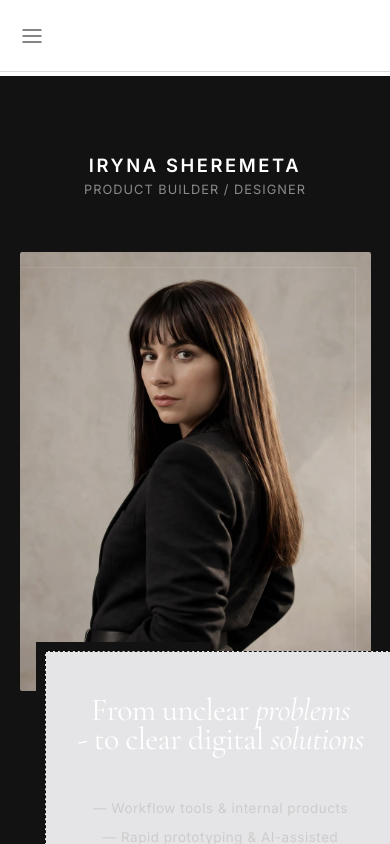
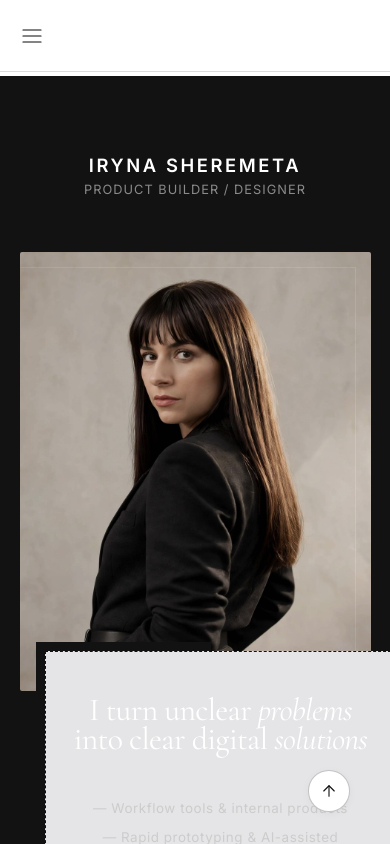
Before and after one commit to Irene2828/porfoliojuly, a Next.js app: page / in a window 390 px wide. Shown: the top 844 px of the page. Built offline with nearby package versions, Linux system fonts and the light colour scheme; no server answers; the database is empty; a web font is replaced by a local one.

Commit message:
Remove footer copyright, add back-to-top UP arrow button, update section labels & stats

```diff
--- a/src/app/components/FaceDivider.css
+++ b/src/app/components/FaceDivider.css
@@ -88,12 +88,28 @@
   box-shadow: 4px 4px 0 0 #e5e5e7 !important; /* permanent solid right-bottom silver shadow */
 }
 
-.face-footer-copyright {
-  font-family: var(--font-sans);
-  font-size: 0.75rem;
-  font-weight: 500;
-  letter-spacing: 0.08em;
-  color: #8a8a8a;
-  margin-top: 4rem;
-  text-transform: uppercase;
+.back-to-top-btn {
+  position: absolute;
+  bottom: 2rem;
+  right: 2.5rem;
+  width: 2.6rem;
+  height: 2.6rem;
+  border-radius: 50%;
+  border: 1px solid rgba(18, 18, 18, 0.25);
+  background: #ffffff;
+  color: #121212;
+  display: flex;
+  align-items: center;
+  justify-content: center;
+  cursor: pointer;
+  z-index: 50;
+  transition: all 0.25s ease;
+  box-shadow: 0 2px 8px rgba(0, 0, 0, 0.04);
 }
+
+.back-to-top-btn:hover {
+  background: #121212;
+  color: #ffffff;
+  border-color: #121212;
+  transform: translateY(-3px);
+}
--- a/src/app/components/FaceDivider.tsx
+++ b/src/app/components/FaceDivider.tsx
@@ -31,9 +31,18 @@ export default function FaceDivider() {
         <motion.a variants={arriveIn} href="mailto:hello@example.com" className="btn btn-primary face-cta">
           Start a conversation
         </motion.a>
-        <motion.div variants={arriveIn} className="face-footer-copyright">
-          &copy; {new Date().getFullYear()} IRYNA SHEREMETA — BASED IN MONTREAL • REMOTE
-        </motion.div>
+        <a
+          href="#home"
+          className="back-to-top-btn"
+          onClick={(e) => { e.preventDefault(); window.scrollTo({ top: 0, behavior: 'smooth' }); }}
+          title="Back to top"
+          aria-label="Back to top"
+        >
+          <svg width="18" height="18" viewBox="0 0 24 24" fill="none" stroke="currentColor" strokeWidth="1.5" strokeLinecap="round" strokeLinejoin="round">
+            <line x1="12" y1="19" x2="12" y2="5"></line>
+            <polyline points="5 12 12 5 19 12"></polyline>
+          </svg>
+        </a>
       </motion.div>
     </section>
   );
--- a/src/app/components/Header.css
+++ b/src/app/components/Header.css
@@ -20,6 +20,7 @@
   z-index: 100;
   pointer-events: none; /* Let clicks pass through if empty space */
 }
+
 
 .header-mobile {
   display: none;
@@ -340,3 +341,23 @@
   0% { opacity: 0; }
   100% { opacity: 1; }
 }
+
+@media (min-width: 1670px) {
+  .premium-header {
+    --hero-inner-width: min(calc(100vw - 4rem), 1347px);
+    max-width: 1411px; /* 10% wider on 1670px screens */
+  }
+
+  .header-nav-desktop .nav-link {
+    font-size: calc((0.75rem + 2px) * 1.10) !important; /* +10% total link font size */
+  }
+
+  .social-link-icon {
+    font-size: 0.83rem !important;
+  }
+
+  .social-link-icon svg {
+    width: 21px !important; /* +10% total icon size */
+    height: 21px !important;
+  }
+}
--- a/src/app/components/Hero.css
+++ b/src/app/components/Hero.css
@@ -92,6 +92,38 @@
   position: relative;
   z-index: 2;
   max-width: 1283px !important; /* keep wider layout for hero */
+}
+
+@media (min-width: 1670px) {
+  .hero-section {
+    --hero-visual-width: min(24vw, 319px);
+    --hero-inner-width: min(calc(100vw - 4rem), 1347px);
+  }
+  .hero-container {
+    max-width: 1411px !important; /* 10% wider on 1670px screens */
+  }
+  .hero-content {
+    max-width: 630px;
+  }
+  .hero-name-group .hero-text h1 {
+    font-size: clamp(3.01rem, 6.02vw, 5.12rem);
+  }
+  .hero-frame-bullets li {
+    font-size: clamp(0.82rem, 1.15vw, 0.925rem);
+  }
+  .hero-ctas .btn {
+    font-size: 0.86rem;
+    padding: 0.88rem 1.55rem;
+  }
+  .hero-image-wrapper {
+    height: 457px;
+  }
+  .hero-image-tagline-stacked {
+    font-size: clamp(0.65rem, 0.92vw, 0.78rem);
+  }
+  .cv-annotation .cv-label {
+    font-size: 0.735rem;
+  }
 }
 
 .hero-content {
@@ -472,6 +504,7 @@
   flex: 0 0 var(--hero-visual-width);
   max-width: var(--hero-visual-width);
   height: 435px; /* match the tall height of the beige frame exactly on desktop */
+  margin-top: 1.375rem; /* lower down image by 5% relative to left textual side */
   z-index: 1;
   overflow: visible;
   position: relative;
@@ -1187,7 +1220,7 @@
 
 .hero-image-tagline-stacked {
   position: absolute;
-  bottom: -3.5rem; /* Pushed further from the image */
+  bottom: -4.875rem; /* Kept at 10% lower position while image is 5% lower */
   right: 0; /* aligned to the right edge of the image wrapper */
   text-align: right; /* aligned by right */
   z-index: 8;
--- a/src/app/components/Hero.tsx
+++ b/src/app/components/Hero.tsx
@@ -25,8 +25,8 @@ export default function Hero() {
                 className="hero-text"
               >
                 <h1 className="title-serif hero-statement">
-                  From unclear <em>problems</em><br />
-                  - to clear digital <em>solutions</em>
+                  I turn unclear <em>problems</em><br />
+                  into clear digital <em>solutions</em>
                 </h1>
                 <ul className="hero-frame-bullets">
                   <li>&mdash; Workflow tools & internal products</li>
--- a/src/app/components/Projects.tsx
+++ b/src/app/components/Projects.tsx
@@ -60,10 +60,15 @@ export default function Projects({ initialProjects }: ProjectsProps) {
           : `${project.slug}-section`;
 
         const mainScreen = project.screens?.[0];
-        const annotationsList = mainScreen?.annotations || [];
+        const rawAnnotations = mainScreen?.annotations || [];
 
-        // Build bottom annotations list dynamically based on project content
-        const bottomAnnotations: { chip: string; text: string; stat: string; statLabel: string }[] = [];
+        const defaultAnnotations = [
+          { id: 'def-1', markerNumber: 1, title: 'Brand alignment', explanation: 'Restructured visual identity with high-contrast typography and silver accents.' },
+          { id: 'def-2', markerNumber: 2, title: 'Performance boost', explanation: '85% faster load speed using dynamic server-side rendering & optimized assets.' },
+          { id: 'def-3', markerNumber: 3, title: 'Boutique experience', explanation: 'Seamless responsive layouts engineered for mobile and desktop screens.' },
+        ];
+
+        const effectiveAnnotations = rawAnnotations.length >= 3 ? rawAnnotations : defaultAnnotations;
 
         const getShortenedText = (chip: string) => {
           if (chip === 'Problem') {
@@ -81,26 +86,14 @@ export default function Projects({ initialProjects }: ProjectsProps) {
             if (project.slug === 'workflow-automation') return 'Self-serve brand builder';
             return 'Instant map signups';
           }
-          if (chip === 'Tech Stack') return 'Next.js & Drizzle';
-          if (chip === 'Status') return 'Shipped to production';
           return '';
         };
 
-        if (project.problem) {
-          bottomAnnotations.push({ chip: 'Problem', text: getShortenedText('Problem'), stat: '85%', statLabel: 'success rate' });
-        }
-        if (project.buildApproach) {
-          bottomAnnotations.push({ chip: 'Built with', text: getShortenedText('Built with'), stat: '22 less', statLabel: 'reports filed' });
-        }
-        if (project.impact) {
-          bottomAnnotations.push({ chip: 'Impact', text: getShortenedText('Impact'), stat: '1 in 4 users', statLabel: 'completed' });
-        }
-        if (project.bullet1 && project.slug === 'websites') {
-          bottomAnnotations.push({ chip: 'Tech Stack', text: getShortenedText('Tech Stack'), stat: '85%', statLabel: 'success rate' });
-        }
-        if (project.bullet2 && project.slug === 'websites') {
-          bottomAnnotations.push({ chip: 'Status', text: getShortenedText('Status'), stat: '22 less', statLabel: 'reports filed' });
-        }
+        const bottomAnnotations: { chip: string; text: string; stat: string; statLabel: string }[] = [
+          { chip: 'Problem', text: getShortenedText('Problem') || 'Manual workflow bottlenecks', stat: '85%', statLabel: 'success rate' },
+          { chip: 'Built with', text: getShortenedText('Built with') || 'Next.js & Drizzle stack', stat: '22 less', statLabel: 'reports filed' },
+          { chip: 'Impact', text: getShortenedText('Impact') || 'Self-serve digital experience', stat: '1 in 4 users', statLabel: 'completed' },
+        ];
 
         return (
           <div key={project.id} className="project-wrapper">
@@ -139,7 +132,7 @@ export default function Projects({ initialProjects }: ProjectsProps) {
                     <div className="project-body-grid">
                       {/* Left Column: First caption */}
                       <div className="project-sidebar-details project-sidebar-left">
-                        {annotationsList.slice(0, 1).map((ann) => (
+                        {effectiveAnnotations.slice(0, 1).map((ann, aIdx) => (
                           <motion.div
                             key={ann.id}
                             variants={textVariant}
@@ -150,18 +143,12 @@ export default function Projects({ initialProjects }: ProjectsProps) {
                           >
                             <div className="sidebar-bullet-content">
                               <span className="project-arrow"></span>
-                              {project.slug === 'workflow-automation' ? (
                               <div>
                                 <div className="annotation-title">
-                                    {ann.markerNumber} &mdash; {ann.title}
+                                  {ann.markerNumber || aIdx + 1} &mdash; {ann.title}
                                 </div>
                                 <div className="annotation-desc">{ann.explanation}</div>
                               </div>
-                              ) : (
-                                <div>
-                                  <strong>{ann.title}</strong> &mdash; {ann.explanation}
-                                </div>
-                              )}
                             </div>
                           </motion.div>
                         ))}
@@ -186,10 +173,9 @@ export default function Projects({ initialProjects }: ProjectsProps) {
                         </div>
                       </div>
 
-                      {/* Right Column: 2nd and 3rd captions (or mobile-apps single caption) */}
+                      {/* Right Column: 2nd and 3rd captions */}
                       <div className="project-sidebar-details project-sidebar-right">
-                        {annotationsList.length >= 2 ? (
-                          annotationsList.slice(1, 3).map((ann) => (
+                        {effectiveAnnotations.slice(1, 3).map((ann, aIdx) => (
                           <motion.div
                             key={ann.id}
                             variants={textVariant}
@@ -200,38 +186,15 @@ export default function Projects({ initialProjects }: ProjectsProps) {
                           >
                             <div className="sidebar-bullet-content">
                               <span className="project-arrow"></span>
-                                {project.slug === 'workflow-automation' ? (
                               <div>
                                 <div className="annotation-title">
-                                      {ann.markerNumber} &mdash; {ann.title}
+                                  {ann.markerNumber || aIdx + 2} &mdash; {ann.title}
                                 </div>
                                 <div className="annotation-desc">{ann.explanation}</div>
                               </div>
-                                ) : (
-                                  <div>
-                                    <strong>{ann.title}</strong> &mdash; {ann.explanation}
-                                  </div>
-                                )}
                             </div>
                           </motion.div>
-                          ))
-                        ) : (
-                          // Fallback for Mobile Apps style with a single sidebar bullet description
-                          project.bullet1 && project.slug === 'mobile-apps' && (
-                            <motion.div
-                              variants={textVariant}
-                              initial="hidden"
-                              whileInView="visible"
-                              viewport={{ once: true, amount: 0.2 }}
-                              className="sidebar-col"
-                            >
-                              <div className="sidebar-bullet-content">
-                                <span className="project-arrow"></span>
-                                <div>&mdash; {project.bullet1}</div>
-                              </div>
-                            </motion.div>
-                          )
-                        )}
+                        ))}
                       </div>
                     </div>
                   </div>
--- a/src/app/components/SectionDivider.css
+++ b/src/app/components/SectionDivider.css
@@ -163,7 +163,7 @@
 
 .section-divider-light.align-center .left-line,
 .section-divider-light.align-center .right-line {
-  flex: 1;
+  display: none;
 }
 
 .section-divider-light.align-right {
@@ -302,6 +302,15 @@
   box-sizing: border-box;
   text-align: right;
   top: 3.5rem; /* aligns top edge with top edge of headings */
+}
+
+@media (min-width: 1670px) {
+  .section-divider-live-link {
+    max-width: 1411px;
+  }
+  .section-divider-stats-row {
+    max-width: 1254px;
+  }
 }
 
 .section-divider-live-link.mobile-only-placeholder {
--- a/src/app/index.css
+++ b/src/app/index.css
@@ -86,6 +86,12 @@ h1, h2, h3, h4, h5, h6 {
   margin: 0 auto;
   padding: 0 var(--space-md);
   box-sizing: border-box;
+}
+
+@media (min-width: 1670px) {
+  .container {
+    max-width: 1254px; /* 10% wider frame for large screens */
+  }
 }
 
 .section {
--- a/src/app/page.tsx
+++ b/src/app/page.tsx
@@ -38,7 +38,7 @@ export default async function HomePage() {
 
       <Projects initialProjects={publishedProjects as any} />
 
-      <SectionDivider theme="light" label="Capabilities" align="right" />
+      <SectionDivider theme="light" label="SKILLS" align="right" />
       <Services />
       <SectionDivider theme="light" label="Let's Connect" align="center" />
       <FaceDivider />
```
Lines whose indentation alone changed are shown as unchanged.
